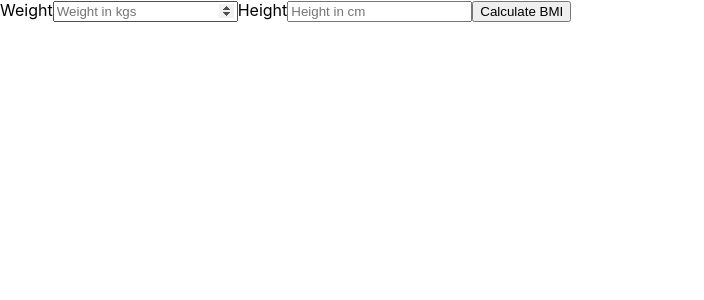
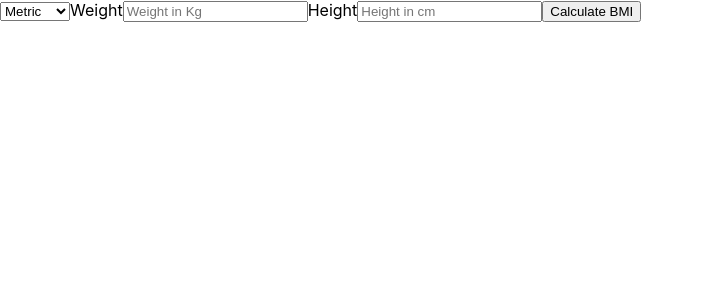
Before and after one commit to salindholm/react_bmi_calculator, a React (Create React App) app: page / in a window 1280 px wide. Shown: the top 300 px of the page, without its empty margins (0-704 px from the left). Built offline with nearby package versions, Linux system fonts and the light colour scheme.

Commit message:
Adding height and weight placeholder and select method in Form.jsx

```diff
--- a/src/components/Form.jsx
+++ b/src/components/Form.jsx
@@ -1,13 +1,21 @@
 import React from "react";
 
 const Form = props => {
+  let WeightPlaceHolder = props.systemSelection == "metric" ? "Weight in Kg" : "Weight in lbs"
+  let HeightPlaceHolder = props.systemSelection == "metric" ? "Height in cm" : "Height in inch"
+
   return (
     <form onSubmit={props.onSubmitHandler}>
+      <select id="select-method" name="systemSelection"
+        onChange={props.onChangeHandler}>
+        <option value="metric">Metric</option>
+        <option value="imperial">Imperial</option>
+      </select>
       <label htmlFor="weight">Weight</label>
       <input
         type="number"
         required
-        placeholder="Weight in kgs"
+        placeholder={WeightPlaceHolder}
         value={props.weight}
         name="weight"
         id="weight"
@@ -17,7 +25,7 @@ const Form = props => {
       <input
         type="number"
         required
-        placeholder="Height in cm"
+        placeholder={HeightPlaceHolder}
         value={props.height}
         name="height"
         id="height"
```
